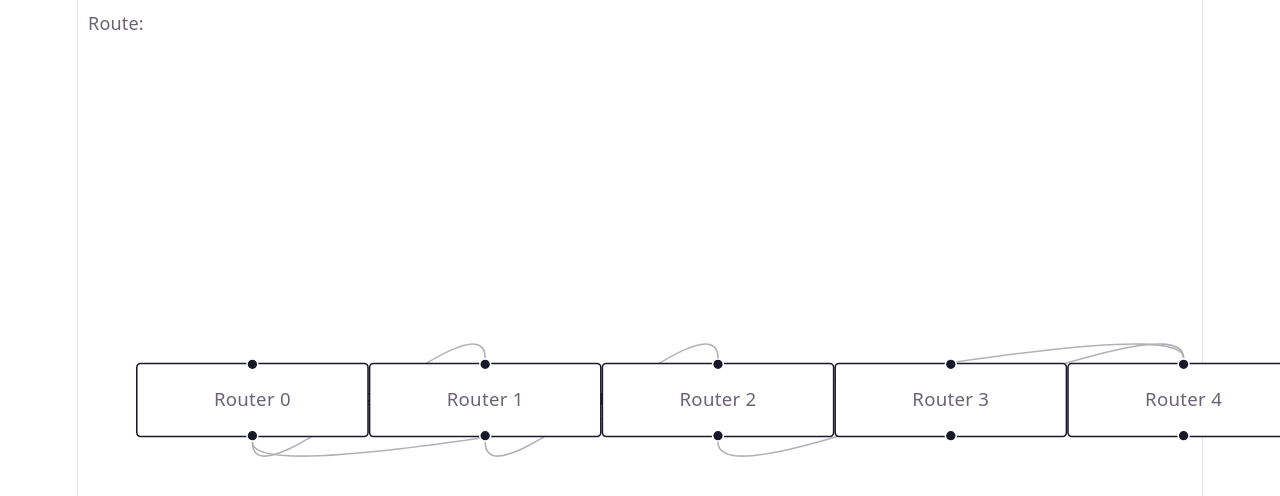
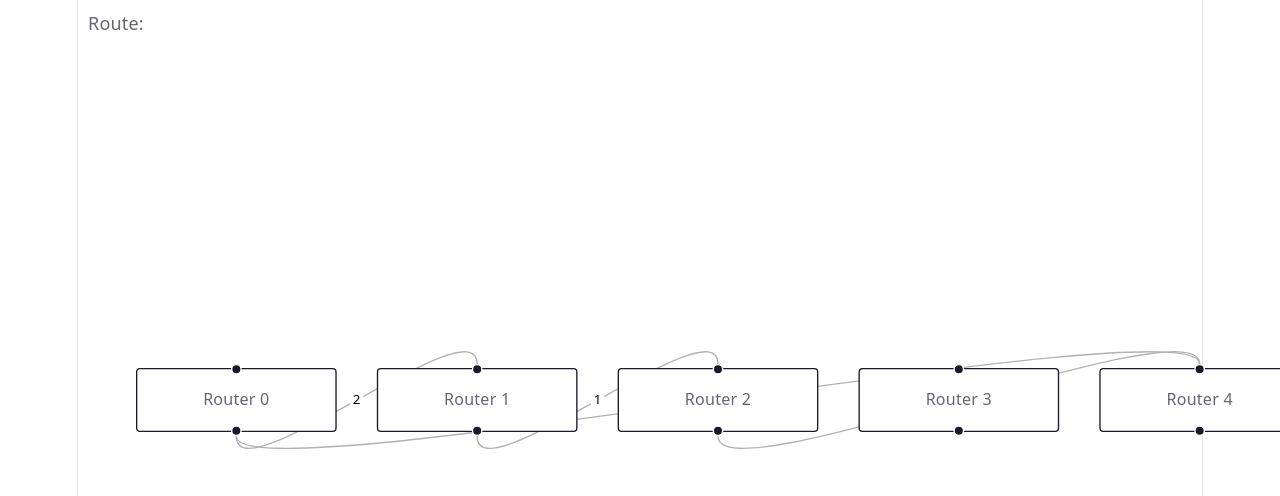
Before and after one commit to Shreyascr5/Network_routing_simulator, a React app in the folder frontend/: page / in a window 1280 px wide. Shown: the top 496 px of the page. Built offline with nearby package versions, Linux system fonts and the light colour scheme; the HTML template or start-up script is replaced by a standard one.

Commit message:
Added packet animation to routing visualization

```diff
--- a/frontend/src/NetworkGraph.jsx
+++ b/frontend/src/NetworkGraph.jsx
@@ -1,8 +1,6 @@
 import React, { useEffect, useState } from "react";
 
-import {
-  ReactFlow
-} from "@xyflow/react";
+import { ReactFlow } from "@xyflow/react";
 
 import "@xyflow/react/dist/style.css";
 
@@ -12,9 +10,11 @@ export default function NetworkGraph() {
 
   const [edges, setEdges] = useState([]);
 
+  const [rawEdges, setRawEdges] = useState([]);
+
   const [selected, setSelected] = useState([]);
 
-  const [rawEdges, setRawEdges] = useState([]);
+  const [packetNode, setPacketNode] = useState(null);
 
   useEffect(() => {
 
@@ -27,32 +27,31 @@ export default function NetworkGraph() {
         setRawEdges(data.edges);
 
         const visualNodes =
-          data.nodes.map((n, index) => ({
+          data.nodes.map((n,index)=>({
 
-            id: n.id,
+            id:n.id,
 
-            position: {
-              x: index * 150,
-              y: 100
+            position:{
+              x:index*180,
+              y:150
             },
 
-            data: {
-              label: n.label
+            data:{
+              label:n.label
             }
 
           }));
 
         const visualEdges =
-          data.edges.map((e, index) => ({
+          data.edges.map((e,index)=>({
 
-            id: "e" + index,
+            id:"e"+index,
 
-            source: e.source,
+            source:e.source,
 
-            target: e.target,
+            target:e.target,
 
-            label: e.label
-
+            label:e.label
           }));
 
         setNodes(visualNodes);
@@ -61,87 +60,164 @@ export default function NetworkGraph() {
 
       });
 
-  }, []);
+  },[]);
 
-  function runDijkstra(source, destination) {
+  async function animatePacket(path){
 
-    let adj = {};
+    for(let node of path){
 
-    rawEdges.forEach(e => {
+      setPacketNode(node);
 
-      if (!adj[e.source])
-        adj[e.source] = [];
+      await new Promise(
+        r=>setTimeout(r,1000)
+      );
 
-      if (!adj[e.target])
-        adj[e.target] = [];
+    }
+
+  }
+
+  function highlightPath(path){
+
+    const newEdges=
+      edges.map(e=>{
+
+        let active=false;
+
+        for(
+          let i=0;
+          i<path.length-1;
+          i++
+        ){
+
+          let a=path[i];
+
+          let b=path[i+1];
+
+          if(
+
+            (e.source===a &&
+             e.target===b)
+
+            ||
+
+            (e.source===b &&
+             e.target===a)
+
+          ){
+
+            active=true;
+
+          }
+
+        }
+
+        return{
+
+          ...e,
+
+          animated:active,
+
+          style:active?
+
+          {
+            stroke:"red",
+            strokeWidth:4
+          }
+
+          :{}
+
+        };
+
+      });
+
+    setEdges(newEdges);
+
+    animatePacket(path);
+
+  }
+
+  function runDijkstra(source,destination){
+
+    let adj={};
+
+    rawEdges.forEach(e=>{
+
+      if(!adj[e.source])
+        adj[e.source]=[];
+
+      if(!adj[e.target])
+        adj[e.target]=[];
 
       adj[e.source].push({
-        node: e.target,
-        weight: Number(e.label)
+        node:e.target,
+        weight:Number(e.label)
       });
 
       adj[e.target].push({
-        node: e.source,
-        weight: Number(e.label)
+        node:e.source,
+        weight:Number(e.label)
       });
 
     });
 
-    let dist = {};
+    let dist={};
 
-    let parent = {};
+    let parent={};
 
-    nodes.forEach(n => {
+    nodes.forEach(n=>{
 
-      dist[n.id] = Infinity;
+      dist[n.id]=Infinity;
 
-      parent[n.id] = null;
+      parent[n.id]=null;
 
     });
 
-    dist[source] = 0;
+    dist[source]=0;
 
-    let pq = [[0, source]];
+    let pq=[[0,source]];
 
-    while (pq.length > 0) {
+    while(pq.length){
 
-      pq.sort((a, b) => a[0] - b[0]);
+      pq.sort(
+        (a,b)=>a[0]-b[0]
+      );
 
-      let [d, u] = pq.shift();
+      let [d,u]=pq.shift();
 
-      if (!adj[u])
-        continue;
+      if(!adj[u]) continue;
 
-      adj[u].forEach(v => {
+      adj[u].forEach(v=>{
 
-        let nd =
-          d + v.weight;
+        let nd=d+v.weight;
 
-        if (nd < dist[v.node]) {
+        if(
+          nd<dist[v.node]
+        ){
 
-          dist[v.node] = nd;
+          dist[v.node]=nd;
 
-          parent[v.node] = u;
+          parent[v.node]=u;
 
           pq.push([
             nd,
             v.node
           ]);
+
         }
 
       });
 
     }
 
-    let path = [];
+    let path=[];
 
-    let cur = destination;
+    let cur=destination;
 
-    while (cur !== null) {
+    while(cur!==null){
 
       path.push(cur);
 
-      cur = parent[cur];
+      cur=parent[cur];
 
     }
 
@@ -151,77 +227,23 @@ export default function NetworkGraph() {
 
   }
 
-  function highlightPath(path) {
+  function handleNodeClick(
+    event,
+    node
+  ){
 
-    const newEdges =
-      edges.map(e => {
+    let next=[
+      ...selected
+    ];
 
-        let active = false;
-
-        for (
-          let i = 0;
-          i < path.length - 1;
-          i++
-        ) {
-
-          let a = path[i];
-
-          let b = path[i + 1];
-
-          if (
-
-            (e.source === a &&
-              e.target === b)
-
-            ||
-
-            (e.source === b &&
-              e.target === a)
-
-          ) {
-
-            active = true;
-
-          }
-
-        }
-
-        return {
-
-          ...e,
-
-          animated: active,
-
-          style: active ?
-
-            {
-              stroke: "red",
-              strokeWidth: 4
-            }
-
-            : {}
-
-        };
-
-      });
-
-    setEdges(newEdges);
-
-  }
-
-  function handleNodeClick(event, node) {
-
-    let next =
-      [...selected];
-
-    if (next.length === 2)
-      next = [];
+    if(next.length===2)
+      next=[];
 
     next.push(node.id);
 
     setSelected(next);
 
-    if (next.length === 2) {
+    if(next.length===2){
 
       runDijkstra(
         next[0],
@@ -232,24 +254,46 @@ export default function NetworkGraph() {
 
   }
 
-  return (
+  const animatedNodes=
+    nodes.map(n=>({
+
+      ...n,
+
+      data:{
+
+        label:
+          packetNode===n.id
+
+          ?
+
+          `📦 ${n.data.label}`
+
+          :
+
+          n.data.label
+
+      }
+
+    }));
+
+  return(
 
     <div
       style={{
-        width: "100vw",
-        height: "100vh"
+        width:"100vw",
+        height:"100vh"
       }}
     >
 
       <div
         style={{
-          position: "absolute",
+          position:"absolute",
 
-          zIndex: 10,
+          zIndex:10,
 
-          background: "white",
+          background:"white",
 
-          padding: "10px"
+          padding:"10px"
         }}
       >
 
@@ -263,7 +307,9 @@ export default function NetworkGraph() {
 
       <ReactFlow
 
-        nodes={nodes}
+        nodes={
+          animatedNodes
+        }
 
         edges={edges}
 
```
